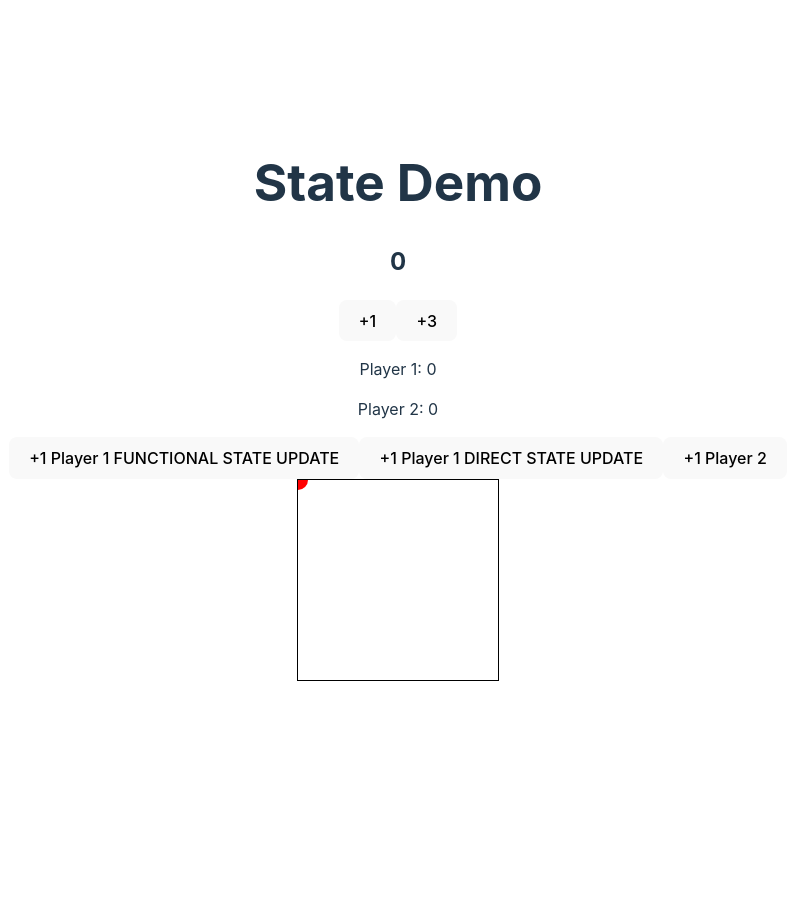
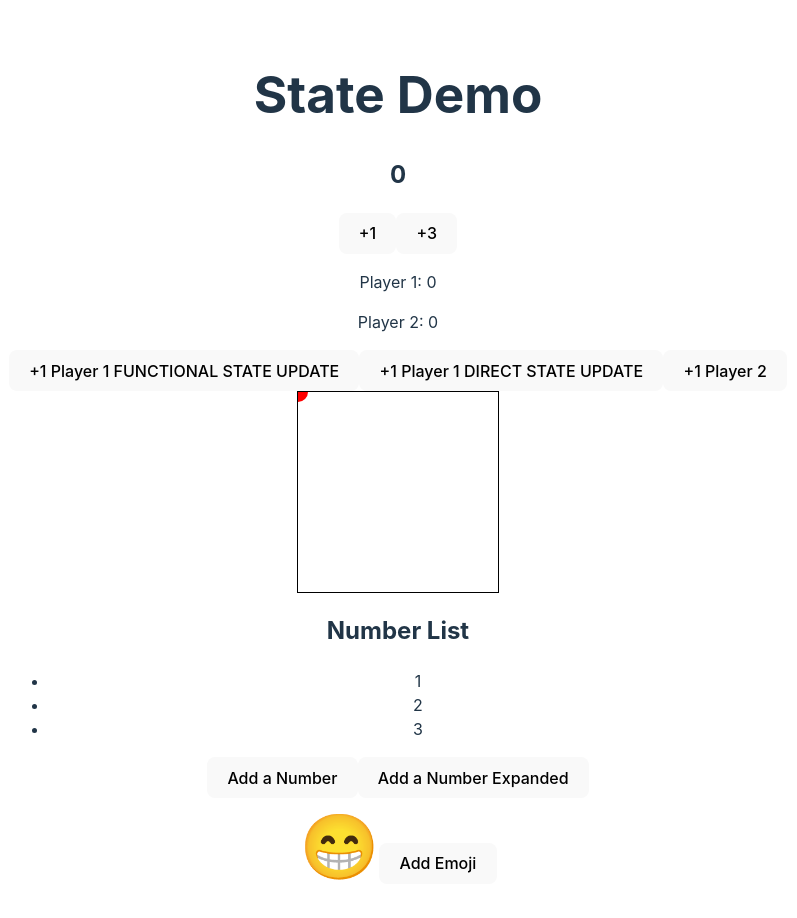
Before and after one commit to CodyCardinal/TWDB-React, a React (Vite) app in the folder AdvancedReact/: page / in a window 1280 px wide. Shown: the top 918 px of the page, without its empty margins (242-1039 px from the left). Before the commit the page ends 800 px from the top, so only its background shows below. Built offline with nearby package versions, Linux system fonts and the light colour scheme.

Commit message:
EmojiClicker ListComponent MovingDot packages updated

```diff
--- a/AdvancedReact/package.json
+++ b/AdvancedReact/package.json
@@ -11,7 +11,8 @@
   },
   "dependencies": {
     "react": "^18.2.0",
-    "react-dom": "^18.2.0"
+    "react-dom": "^18.2.0",
+    "uuid": "^11.0.3"
   },
   "devDependencies": {
     "@types/react": "^18.2.15",
--- a/AdvancedReact/src/App.jsx
+++ b/AdvancedReact/src/App.jsx
@@ -1,7 +1,9 @@
-import './App.css'
+import './App.css';
 import Counter from './Counter.jsx';
 import ScoreKeeper from './ScoreKeeper.jsx';
 import MovingDot from './MovingDot.jsx';
+import ListComponent from './ListComponent.jsx';
+import EmojiClicker from './EmojiClicker.jsx';
 
 function App() {
   return (
@@ -10,6 +12,8 @@ function App() {
       <Counter />
       <ScoreKeeper />
       <MovingDot />
+      <ListComponent />
+      <EmojiClicker />
     </>
   )
 }
--- /dev/null
+++ b/AdvancedReact/src/EmojiClicker.jsx
@@ -0,0 +1,19 @@
+import { v4 as uuid } from "uuid";
+import { useState } from "react";
+
+export default function EmojiClicker() {
+    const [emojis, setEmojis] = useState([{ id: uuid(), emoji: "😁" }]);
+
+    const addEmoji = () => {
+        setEmojis((oldEmojis) => [...oldEmojis, { id: uuid(), emoji: "😘" }]);
+    };
+
+    return (
+        <>
+            {emojis.map((each) => (
+                <span key={each.id} style={{ fontSize: "4rem" }}>{each.emoji}</span>
+            ))}
+            <button onClick={addEmoji}>Add Emoji</button>
+        </>
+    );
+}
--- /dev/null
+++ b/AdvancedReact/src/ListComponent.jsx
@@ -0,0 +1,31 @@
+import { useState } from 'react';
+
+const ListComponent = () => {
+    const [list, setList] = useState([1, 2, 3]);
+
+    const addNumber = () => {
+        setList((oldList) => [...oldList, oldList[oldList.length - 1] + 1])
+    };
+
+    const addNumberExpanded = () => {
+        setList((prevList) => {
+            const lastNumber = prevList[prevList.length - 1];
+            return [...prevList, lastNumber + 1];
+        });
+    };
+
+    return (
+        <div>
+            <h2>Number List</h2>
+            <ul>
+                {list.map((item, index) => (
+                    <li key={index}>{item}</li>
+                ))}
+            </ul>
+            <button onClick={addNumber}>Add a Number</button>
+            <button onClick={addNumberExpanded}>Add a Number Expanded</button>
+        </div>
+    );
+};
+
+export default ListComponent;
--- a/AdvancedReact/src/MovingDot.jsx
+++ b/AdvancedReact/src/MovingDot.jsx
@@ -13,10 +13,7 @@ export default function MovingDot() {
   */
   function updatePosition(evt) {
     const DomRect = evt.currentTarget.getBoundingClientRect();
-    // https://developer.mozilla.org/en-US/docs/Web/API/Element/getBoundingClientRect
     setPosition({
-      // clientX/Y The X/Y coordinate of the mouse pointer in viewport coordinates.
-      // https://developer.mozilla.org/en-US/docs/Web/API/MouseEvent inherited by PointerEvent
       x: evt.clientX - DomRect.left,
       y: evt.clientY - DomRect.top
     });
```
Also changed, not shown: 2 other files (tests, documents, lock files or other folders).
